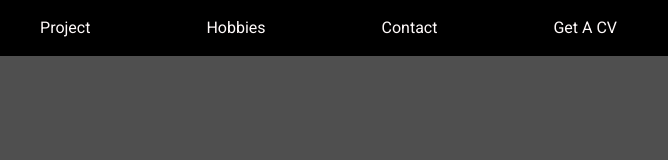
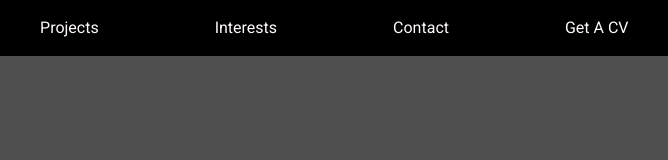
Before and after one commit to JaphethOlu/Mr-Decipher-Dot-Tech, a website: page src/production/Home.html in a window 1280 px wide. Shown: the full height of the page, 589-1257 px from the left. Drawn offline with nearby package versions, Linux system fonts and the light colour scheme; files that its build step writes are made by us from their sources.

Commit message:
Tweeked dependencies

```diff
--- a/package.json
+++ b/package.json
@@ -36,6 +36,6 @@
     "eslint-watch": "3.1.x",
     "node-sass": "4.5.x",
     "nodemon": "1.11.x",
-    "sass-lint": "^1.10.2"
+    "sass-lint": "1.10.x"
   }
 }
--- a/src/production/Home.html
+++ b/src/production/Home.html
@@ -11,8 +11,8 @@
           <li id="nav-name">Japheth Ishola</li>
           <li>About</li>
           <li>Skills</li>
-          <li>Project</li>
-          <li>Hobbies</li>
+          <li>Projects</li>
+          <li>Interests</li>
           <li>Contact</li>
           <li>Get A CV</li>
         </ul>
```
